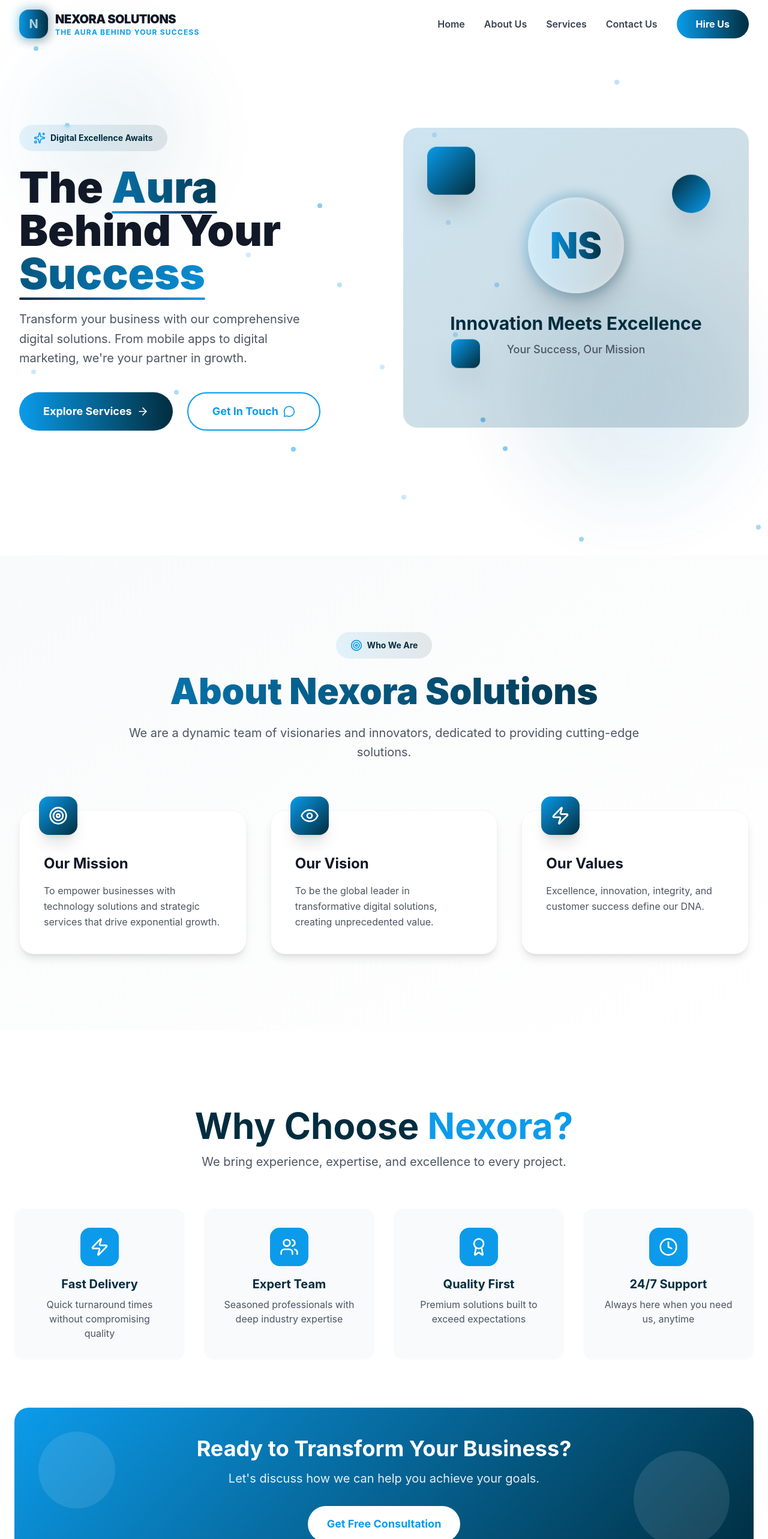
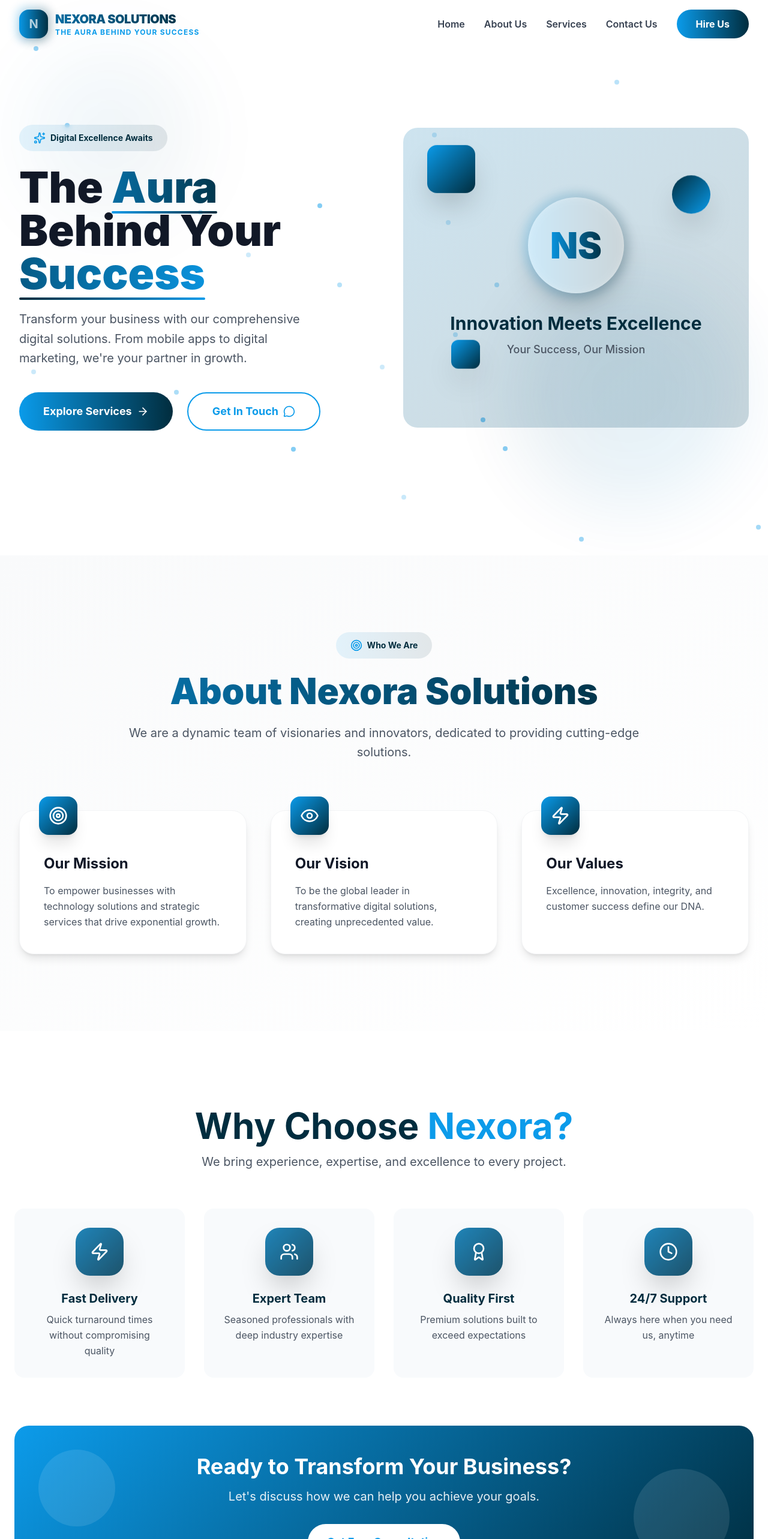
Before and after one commit to Gosplex/nexora-solutions, a React (Create React App) app: page / in a window 1280 px wide. Shown: the top 2566 px of the page at 60% size. Built offline with nearby package versions, Linux system fonts and the light colour scheme.

Commit message:
added animations and color

```diff
--- a/src/App.js
+++ b/src/App.js
@@ -152,7 +152,11 @@ const NexoraPortfolio = () => {
                 <div className="absolute -inset-1 bg-gradient-to-r from-[#0A9BEA] to-[#012D3E] rounded-2xl opacity-30 group-hover:opacity-60 blur transition-all duration-300"></div>
               </div>
               <div>
-                <h1 className="text-xl font-black text-gray-900 tracking-tight">NEXORA SOLUTIONS</h1>
+                <h1 className="text-xl font-black tracking-tight">
+                  <span className="text-transparent bg-clip-text bg-gradient-to-r from-[#0A9BEA] to-[#012D3E] animate-gradient">
+                    NEXORA SOLUTIONS
+                  </span>
+                </h1>
                 <p className="text-xs text-[#0A9BEA] font-bold tracking-widest">THE AURA BEHIND YOUR SUCCESS</p>
               </div>
             </div>
@@ -462,7 +466,6 @@ const NexoraPortfolio = () => {
           <div className="grid md:grid-cols-2 lg:grid-cols-4 gap-8">
 
             {features.map((feature, i) => (
-
               <motion.div
                 key={i}
                 initial={{ opacity: 0, scale: 0.8 }}
@@ -473,24 +476,30 @@ const NexoraPortfolio = () => {
                 className="text-center p-8 rounded-2xl"
                 style={{ backgroundColor: "#f8fafc" }}
               >
+                {/* Animated Gradient Icon Background */}
+                <motion.div
+                  whileHover={{ rotate: 360, scale: 1.15 }}
+                  transition={{ duration: 0.6 }}
+                  className="w-20 h-20 mx-auto mb-6 rounded-3xl flex items-center justify-center shadow-2xl relative overflow-hidden"
+                >
+                  {/* Gradient Background */}
+                  <div className="absolute inset-0 bg-gradient-to-br from-[#0A9BEA] to-[#012D3E] animate-gradient"></div>
 
-                <motion.div
-                  whileHover={{ rotate: 360 }}
-                  transition={{ duration: 0.6 }}
-                  className="w-16 h-16 mx-auto mb-4 rounded-2xl flex items-center justify-center text-white"
-                  style={{ backgroundColor: "#0C9BEA" }}
-                >
-                  {feature.icon}
+                  {/* Optional subtle overlay glow */}
+                  <div className="absolute inset-0 bg-white opacity-10"></div>
+
+                  {/* Icon on top */}
+                  <div className="relative z-10 text-white">
+                    {feature.icon}
+                  </div>
                 </motion.div>
 
                 <h3 className="text-xl font-bold mb-2" style={{ color: "#002D3F" }}>
                   {feature.title}
                 </h3>
 
-                <p className="text-gray-600">{feature.desc}</p>
-
+                <p className="text-gray-600 leading-relaxed">{feature.desc}</p>
               </motion.div>
-
             ))}
 
           </div>
@@ -880,6 +889,18 @@ const NexoraPortfolio = () => {
 
       {/* ================================================= CUSTOM STYLES ================================================= */}
       <style jsx>{`
+
+      @keyframes gradient {
+  0%, 100% { background-position: 0% 50%; }
+  50% { background-position: 100% 50%; }
+}
+
+.animate-gradient {
+  background-size: 200% 200%;
+  animation: gradient 8s ease infinite;
+}
+
+
         @keyframes fadeInLeft {
           from { opacity: 0; transform: translateX(-50px); }
           to   { opacity: 1; transform: translateX(0); }
```
